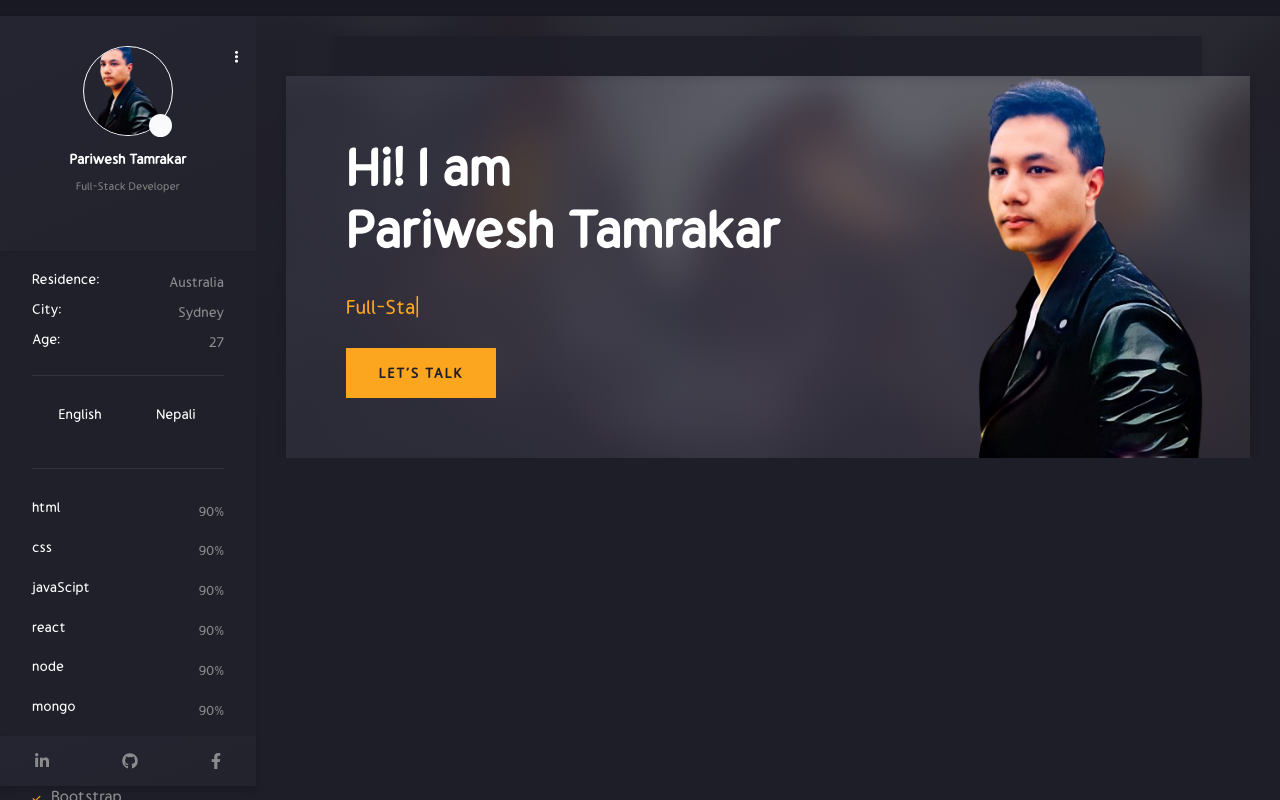
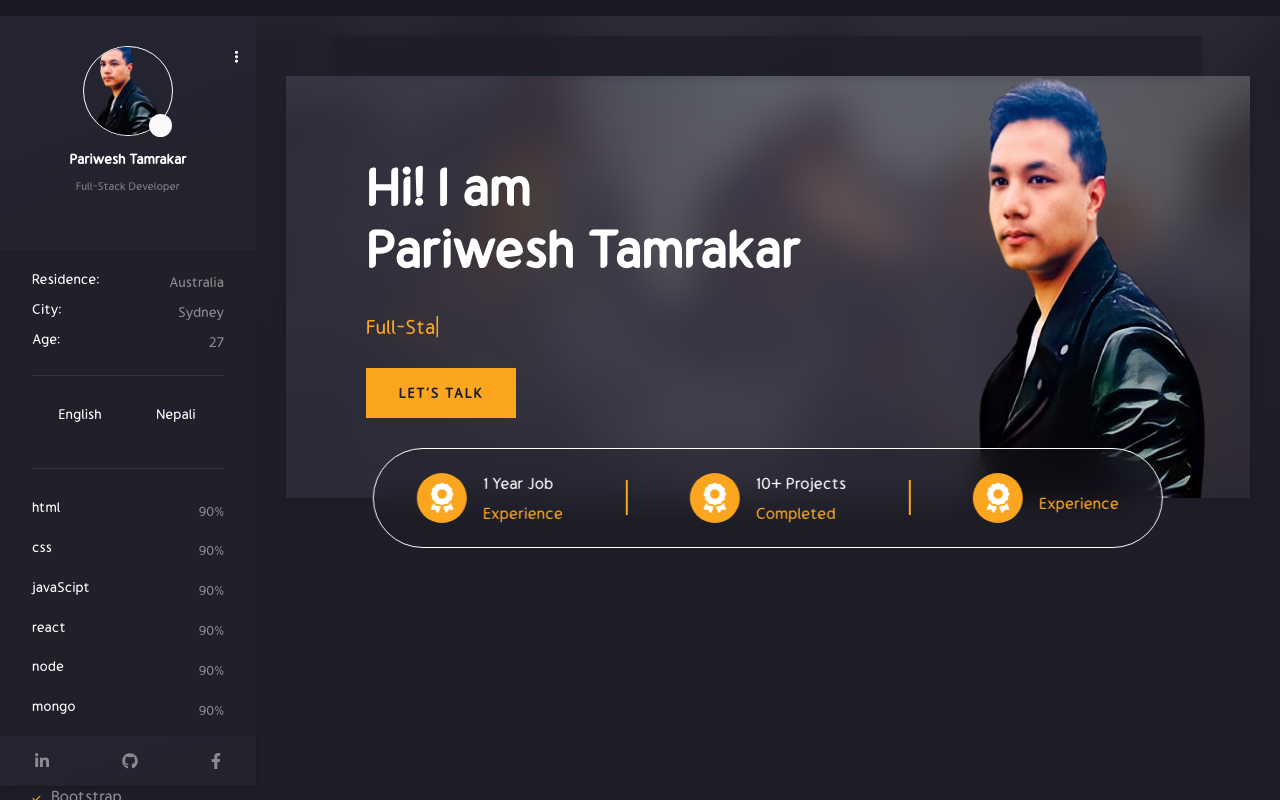
Before and after one commit to pariweshtamr/official-portfolio, a React (Create React App) app: page / in a window 1280 px wide. Built offline with nearby package versions, Linux system fonts and the light colour scheme.

Commit message:
added info-container in hero section

```diff
--- a/public/index.html
+++ b/public/index.html
@@ -15,8 +15,8 @@
     <!-- FONT AWESOME -->
     <link
       rel="stylesheet"
-      href="https://cdnjs.cloudflare.com/ajax/libs/font-awesome/6.1.1/css/all.min.css"
-      integrity="sha512-KfkfwYDsLkIlwQp6LFnl8zNdLGxu9YAA1QvwINks4PhcElQSvqcyVLLD9aMhXd13uQjoXtEKNosOWaZqXgel0g=="
+      href="https://cdnjs.cloudflare.com/ajax/libs/font-awesome/6.1.2/css/all.min.css"
+      integrity="sha512-1sCRPdkRXhBV2PBLUdRb4tMg1w2YPf37qatUFeS7zlBy7jJI8Lf4VHwWfZZfpXtYSLy85pkm9GaYVYMfw5BC1A=="
       crossorigin="anonymous"
       referrerpolicy="no-referrer"
     />
--- a/src/components/Hero/Hero.js
+++ b/src/components/Hero/Hero.js
@@ -61,6 +61,41 @@ const Hero = () => {
               </div>
             </div>
           </Col>
+
+          <div className="hero-info-container">
+            <div className="hero-info-content">
+              <div>
+                <div className="info-item-container">
+                  <i className="fa-solid fa-award"></i>
+                </div>
+                <span>
+                  <h6>1 Year Job</h6>
+                  <p>Experience</p>
+                </span>
+              </div>
+              <div className="hero-info-divider"></div>
+              <div>
+                <div className="info-item-container">
+                  <i className="fa-solid fa-award"></i>
+                </div>
+                <span>
+                  <h6>10+ Projects</h6>
+                  <p>Completed</p>
+                </span>
+              </div>
+              <div className="hero-info-divider"></div>
+
+              <div>
+                <div className="info-item-container">
+                  <i className="fa-solid fa-award"></i>
+                </div>
+                <span>
+                  <h6></h6>
+                  <p>Experience</p>
+                </span>
+              </div>
+            </div>
+          </div>
         </Row>
       </Container>
     </>
--- a/src/components/Hero/hero.scss
+++ b/src/components/Hero/hero.scss
@@ -25,10 +25,13 @@
   overflow: hidden;
   padding: 0 30px;
   position: relative;
+  height: 560px;
+  //   background: #000;
 
   .hero-row {
     padding-top: 60px;
-    padding-bottom: 0;
+    padding-bottom: 0px;
+    position: relative;
     .hero-banner {
       background-image: url("../../assets/bg.jpeg");
       background-size: cover;
@@ -70,7 +73,7 @@
           gap: 1rem;
           justify-content: center;
           height: 100%;
-          padding: 60px;
+          padding: 80px;
           h1 {
             margin-bottom: 15px;
             color: var(--color-white);
@@ -112,5 +115,63 @@
         }
       }
     }
+
+    .hero-info-container {
+      width: 80%;
+      height: 100px;
+      border-radius: 100px;
+      background: #fff;
+      display: flex;
+      justify-content: center;
+      position: absolute;
+      bottom: -50px;
+      left: 50%;
+      transform: translateX(-50%);
+      z-index: 999;
+      background: rgba(30, 30, 40, 0.3);
+      border: 1px solid var(--color-white);
+      backdrop-filter: blur(15px);
+      -webkit-backdrop-filter: blur(15px);
+
+      .hero-info-content {
+        color: var(--color-white);
+        width: 100%;
+        display: flex;
+        justify-content: space-around;
+        align-items: center;
+        div {
+          display: flex;
+          align-items: center;
+          gap: 1rem;
+          .info-item-container {
+            position: relative;
+            width: 50px;
+            height: 50px;
+            background-color: var(--color-orange);
+            border-radius: 50%;
+            i {
+              position: absolute;
+              top: 50%;
+              left: 50%;
+              transform: translate(-50%, -50%);
+              font-size: 30px;
+            }
+          }
+
+          span {
+            margin-top: 1.2rem;
+            p {
+              color: var(--color-orange);
+            }
+          }
+        }
+
+        .hero-info-divider {
+          width: 2px;
+          height: 35px;
+          background-color: var(--color-orange);
+        }
+      }
+    }
   }
 }
```
